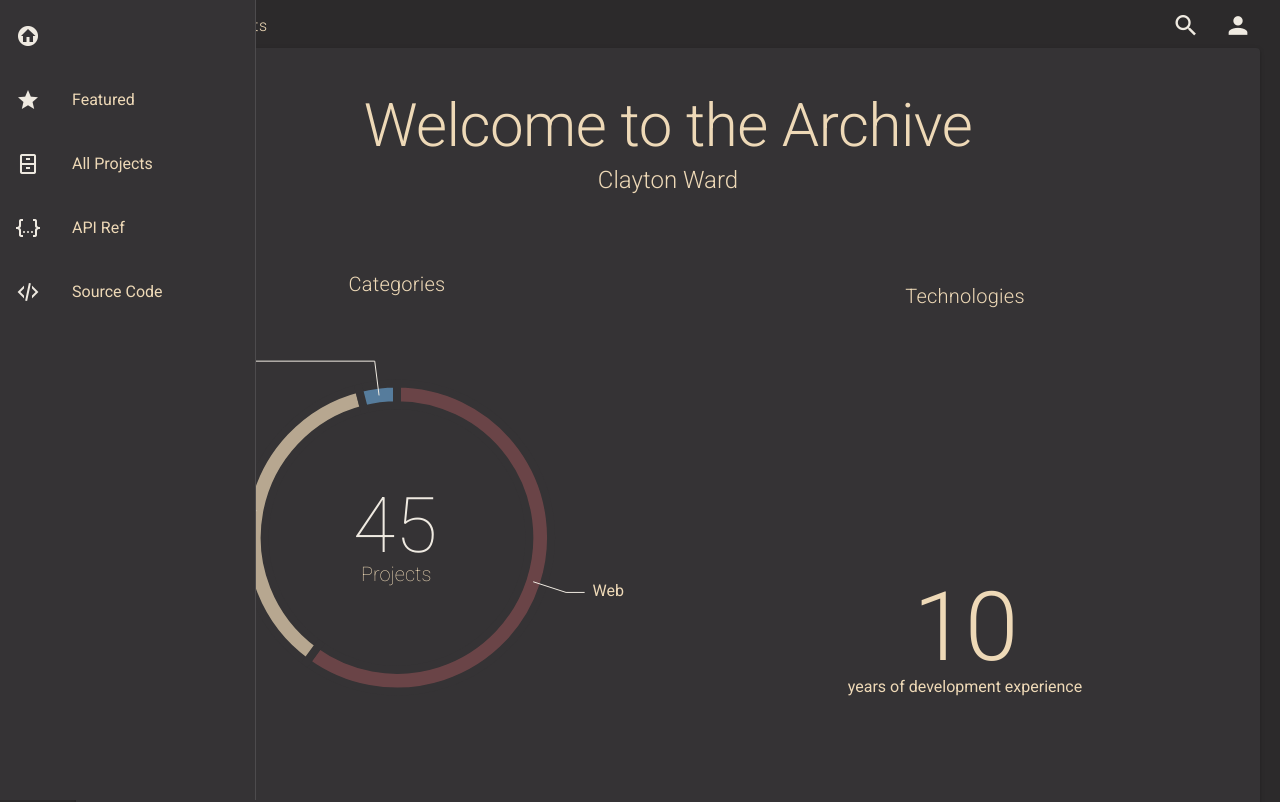
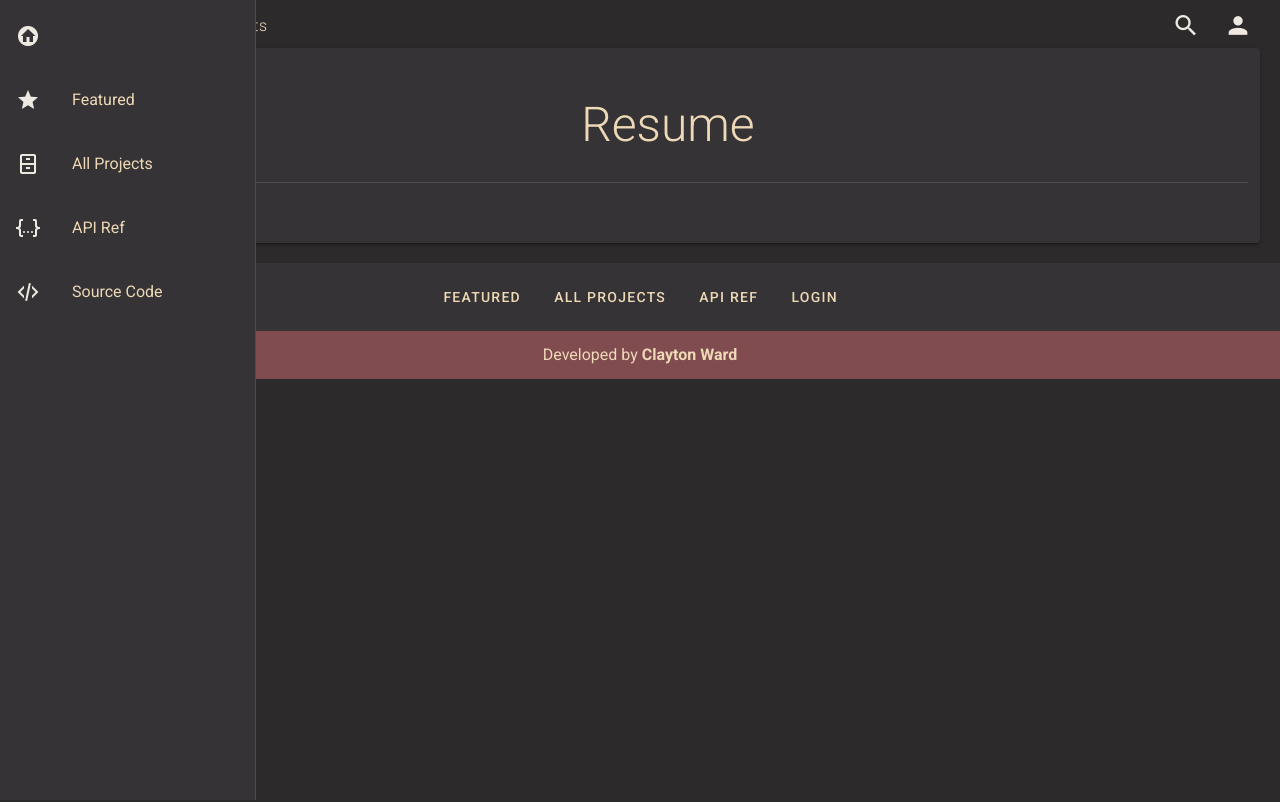
Before and after one commit to theclayton/the-archive-vue-spring, a Vue app: page /resume in a window 1280 px wide. Shown: the top 802 px of the page. Built offline with nearby package versions, Linux system fonts and the light colour scheme; no server answers.

Commit message:
Created a resume view

```diff
--- a/src/router/index.js
+++ b/src/router/index.js
@@ -5,6 +5,7 @@ import AdminPanelView from '../views/Admin Management Views/AdminPanelView.vue'
 
 import APIRefView from '../views/Other Views/APIRefView.vue'
 import LoginView from '../views/Other Views/LoginView.vue'
+import ResumeView from '../views/Other Views/ResumeView.vue'
 
 import AllProjectsView from '../views/Project Views/AllProjectsView.vue'
 import FeaturedView from '../views/Project Views/FeaturedView.vue'
@@ -37,6 +38,12 @@ const routes = [
     path: '/login',
     name: 'Login',
     component: LoginView,
+    exact: true
+  },
+  {
+    path: '/resume',
+    name: 'Resume',
+    component: ResumeView,
     exact: true
   },
   {
--- /dev/null
+++ b/src/views/Other Views/ResumeView.vue
@@ -0,0 +1,22 @@
+<template>
+  <div>
+    <v-card color="dark" class="mx-5 mb-5">
+      <v-container class="pb-15">
+        <h1
+          class="text-h3 light--text font-weight-light text-center pt-10 pb-8"
+        >
+          Resume
+        </h1>
+
+        <v-divider dark></v-divider>
+      </v-container>
+    </v-card>
+  </div>
+</template>
+
+<script>
+export default {};
+</script>
+
+<style>
+</style>
```
Also changed, not shown: 1 other file (tests, documents, lock files or other folders).
